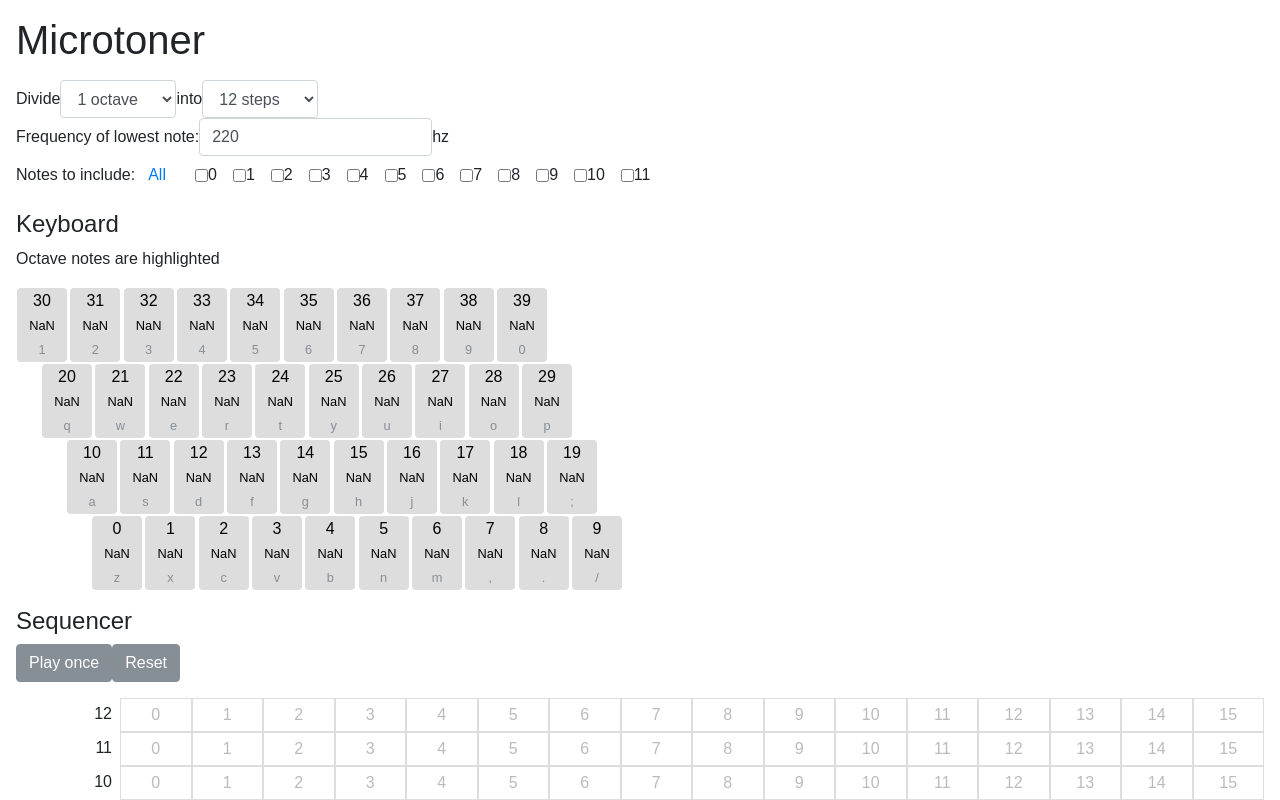
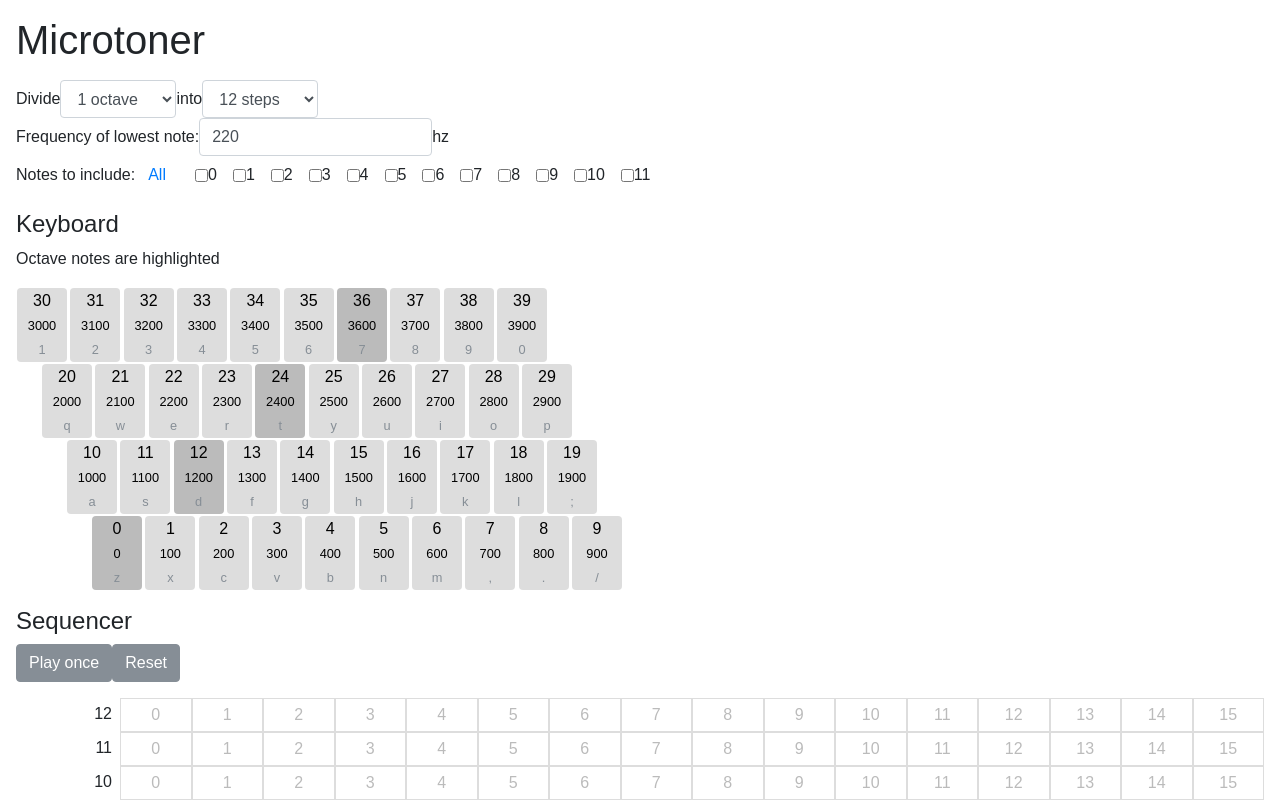
Before and after one commit to kevinsqi/microharmonic, a React (Create React App) app: page / in a window 1280 px wide. Shown: the top 800 px of the page. Built offline with nearby package versions, Linux system fonts and the light colour scheme.

Commit message:
WIP get sounds working again

```diff
--- a/src/App.js
+++ b/src/App.js
@@ -33,9 +33,6 @@ class App extends Component {
     };
 
     this.audioContext = new window.AudioContext();
-    this.gainNode = this.audioContext.createGain();
-    this.gainNode.gain.value = GAIN_VALUE;
-    this.gainNode.connect(this.audioContext.destination);
 
     this.onChangeSelectedNotes = this.onChangeSelectedNotes.bind(this);
     this.onChangeMinFrequency = this.onChangeMinFrequency.bind(this);
@@ -43,18 +40,7 @@ class App extends Component {
     this.onChangeNumSteps = this.onChangeNumSteps.bind(this);
     this.onClickResetSelectedNotes = this.onClickResetSelectedNotes.bind(this);
     this.getNoteFromOffset = this.getNoteFromOffset.bind(this);
-  }
-
-  componentDidMount() {
-    // TODO: unbind this on unmount
-
-    window.addEventListener('keydown', (event) => {
-      this.onKeyDown(event.key);
-    });
-
-    window.addEventListener('keyup', (event) => {
-      this.onKeyUp(event.key);
-    });
+    this.getFrequencyForNote = this.getFrequencyForNote.bind(this);
   }
 
   getFrequencyForNote(note) {
@@ -183,12 +169,20 @@ class App extends Component {
           <p>Octave notes are highlighted</p>
           <Keyboard
             getNoteFromOffset={this.getNoteFromOffset}
+            getFrequencyForNote={this.getFrequencyForNote}
+            config={this.state}
+            audioContext={this.audioContext}
+            gain={GAIN_VALUE}
           />
         </div>
 
         <div className="mt-3">
           <h2 className="h4">Sequencer</h2>
-          <Sequencer frequencies={this.getStepFrequencies()} gain={GAIN_VALUE} audioContext={this.audioContext} />
+          <Sequencer
+            frequencies={this.getStepFrequencies()}
+            gain={GAIN_VALUE}
+            audioContext={this.audioContext}
+          />
         </div>
       </div>
     );
--- a/src/Keyboard.js
+++ b/src/Keyboard.js
@@ -29,9 +29,24 @@ class Keyboard extends React.Component {
     };
 
     this.activeNotes = {};
+    this.gainNode = props.audioContext.createGain();
+    this.gainNode.gain.value = props.gain;
+    this.gainNode.connect(props.audioContext.destination);
 
     this.startNote = this.startNote.bind(this);
     this.stopNote = this.stopNote.bind(this);
+  }
+
+  componentDidMount() {
+    // TODO: unbind this on unmount
+
+    window.addEventListener('keydown', (event) => {
+      this.onKeyDown(event.key);
+    });
+
+    window.addEventListener('keyup', (event) => {
+      this.onKeyUp(event.key);
+    });
   }
 
   onKeyDown(key) {
@@ -57,7 +72,7 @@ class Keyboard extends React.Component {
   }
 
   getCentsForNote(note) {
-    return (CENTS_PER_OCTAVE * this.state.numOctaves) / this.state.numSteps * note;
+    return (CENTS_PER_OCTAVE * this.props.config.numOctaves) / this.props.config.numSteps * note;
   }
 
   getNoteFromKey(key) {
@@ -70,9 +85,9 @@ class Keyboard extends React.Component {
       return;
     }
 
-    let oscillator = this.audioContext.createOscillator();
+    let oscillator = this.props.audioContext.createOscillator();
     oscillator.type = 'sine';
-    oscillator.frequency.value = this.getFrequencyForNote(note);
+    oscillator.frequency.value = this.props.getFrequencyForNote(note);
     oscillator.connect(this.gainNode);
     oscillator.start(0);
 
@@ -108,7 +123,7 @@ class Keyboard extends React.Component {
                         <button
                           className={
                             classNames('btn btn-key', {
-                              'btn-octave': note % (this.state.numSteps / this.state.numOctaves) === 0,
+                              'btn-octave': note % (this.props.config.numSteps / this.props.config.numOctaves) === 0,
                               'btn-active': this.state.activeNotes[note],
                             })
                           }
```
